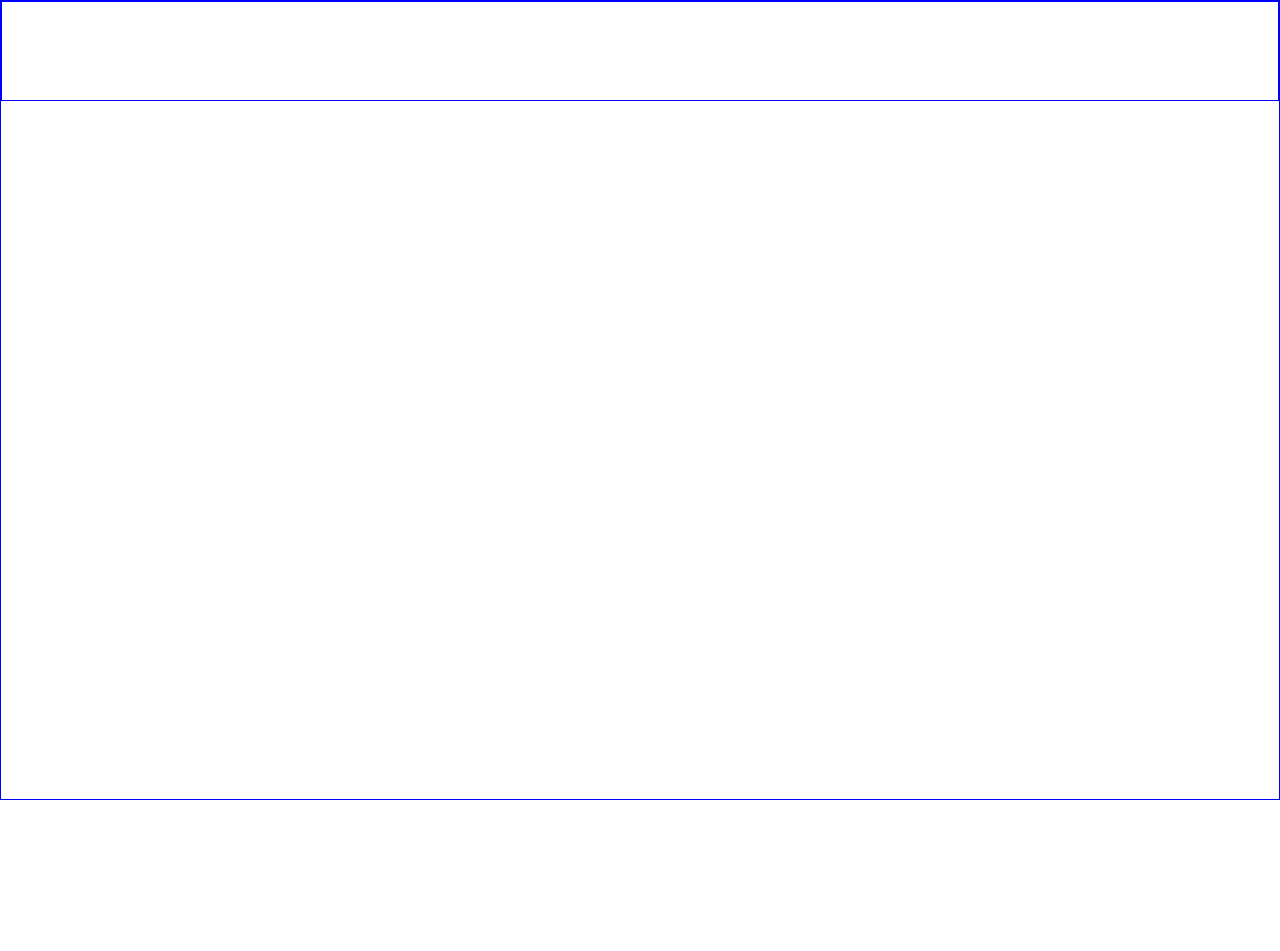
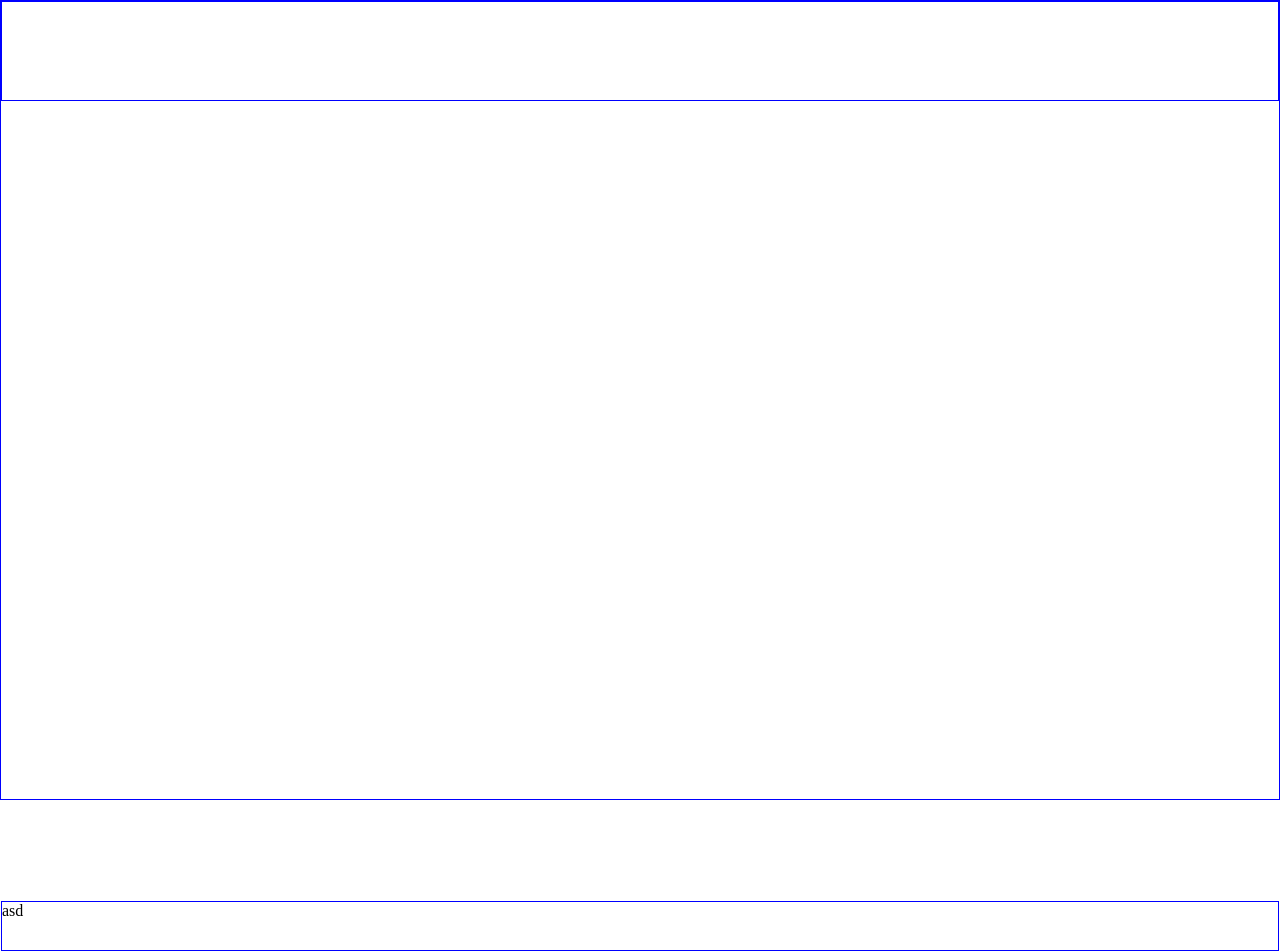
Before and after one commit to aaronlrv/to-do-list, a plain HTML site: page index.html in a window 1280 px wide. Before the commit the page ends 901 px from the top, so only its background shows below. Drawn offline with Linux system fonts and the light colour scheme.

Commit message:
Add footer to grid

```diff
--- a/index.html
+++ b/index.html
@@ -19,9 +19,13 @@
     </header>
     <main>
 
+
     </main>
 
     <footer>
+        <div class="footer">
+            asd
+        </div>
 
     </footer>
     </div>
--- a/style.css
+++ b/style.css
@@ -13,7 +13,6 @@ main{
     height: 100vh;
 }
 
-
 div {
     border: 1px solid blue;
 }
@@ -26,12 +25,12 @@ div {
     height: 100%;
   }
 
-  header{
+  header, footer{
     grid-column-start: 1;
     grid-column-end: 3;
   }
 
-  .header{
+  .header, .footer{
     height: 100%;
     width: 100%;
   }
```
